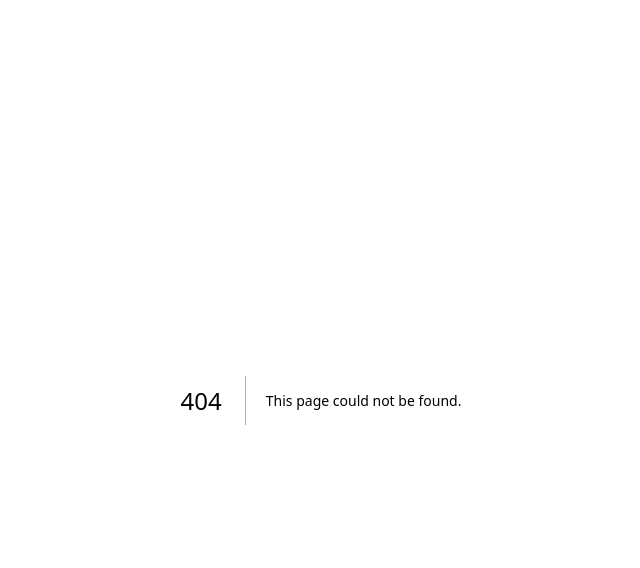
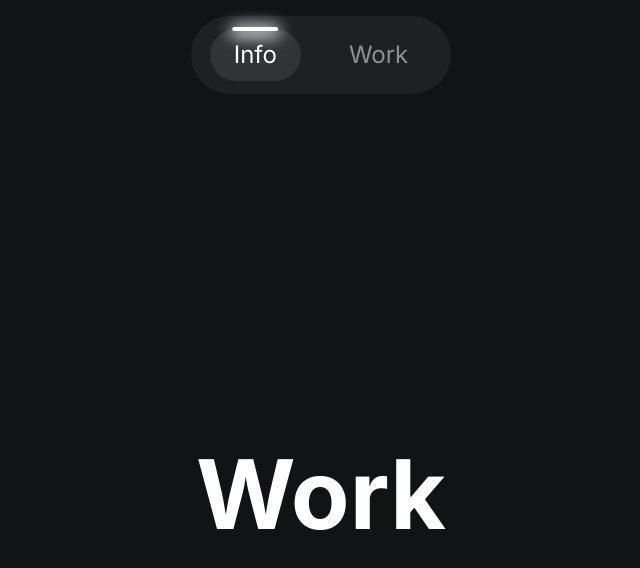
Before and after one commit to KetanKumavat/Portfolio-2, a Next.js app: page /work in a window 1280 px wide. Before the commit this address had no page. Shown: the top 568 px of the page, without its empty margins (319-959 px from the left). Built offline with nearby package versions, Linux system fonts and the light colour scheme.

Commit message:
toggler done

```diff
--- a/src/app/components/Home.jsx
+++ b/src/app/components/Home.jsx
@@ -1,11 +1,11 @@
-import React from 'react'
+import React from "react";
 
 function Home() {
   return (
-    <div>
-
+    <div className="flex w-full h-screen justify-center items-center">
+      <h1 className="text-white text-8xl font-bold">Home</h1>
     </div>
-  )
+  );
 }
 
-export default Home
+export default Home;
--- /dev/null
+++ b/src/app/components/Toggler.jsx
@@ -0,0 +1,39 @@
+"use client"
+import React, { useState } from "react";
+import { useRouter } from "next/navigation";
+
+function Toggler() {
+  const Router = useRouter();
+  const [activeButton, setActiveButton] = useState("info");
+
+  const handleButtonClick = (buttonName) => {
+    setActiveButton(buttonName);
+    Router.push(buttonName === "info" ? "/" : "/work");
+  };
+
+  return (
+    <div class="wrapper">
+      <div class="tabsHolder">
+        <input
+          type="radio"
+          name="tabs"
+          id="info"
+          value="info"
+          checked={activeButton === "info"}
+          onClick={() => handleButtonClick("info")}
+        />
+        <label for="info">Info</label>
+        <input
+          type="radio"
+          name="tabs"
+          id="work"
+          value="work"
+          onClick={() => handleButtonClick("work")}
+        />
+        <label for="work">Work</label>
+      </div>
+    </div>
+  );
+}
+
+export default Toggler;
--- a/src/app/globals.css
+++ b/src/app/globals.css
@@ -2,32 +2,77 @@
 @tailwind components;
 @tailwind utilities;
 
-:root {
-  --foreground-rgb: 0, 0, 0;
-  --background-start-rgb: 214, 219, 220;
-  --background-end-rgb: 255, 255, 255;
-}
-
-@media (prefers-color-scheme: dark) {
-  :root {
-    --foreground-rgb: 255, 255, 255;
-    --background-start-rgb: 0, 0, 0;
-    --background-end-rgb: 0, 0, 0;
-  }
+* {
+  margin: 0;
+  padding: 0;
 }
 
 body {
-  color: rgb(var(--foreground-rgb));
-  background: linear-gradient(
-      to bottom,
-      transparent,
-      rgb(var(--background-end-rgb))
-    )
-    rgb(var(--background-start-rgb));
+  background-color: #101415;
 }
+.wrapper{
+  display: flex;
+  justify-content: center;
+  align-items: center;
+  border-radius: 100vh;
+  width: 100%;
+  background-color: #101415;
+  padding: 0 1rem;
+  margin-top: 2vh;
+}
+            label {
+            position: relative;
+            text-align: center;
+            text-decoration: none;
+            font-size: 1.5rem;
+            color: hsl(0 0% 100% / 0.5);
+            background: hsl(195, 4%, 20% / 0);
+            padding: 0.5rem 1.5rem;
+            border-radius: 100vh;
+            /* width: 130px; */
+            transition: all linear 1s;
+        }
+        label::before {
+            content: '';
+            position: absolute;
+            height: 0.25rem;
+            width: 50%;
 
-@layer utilities {
-  .text-balance {
-    text-wrap: balance;
-  }
-}
+            top: 0;
+            left: 50%;
+            transform: translate(-50%,-50%);
+
+            border-radius: 100vh;
+
+            background: hsl(0 0% 100%);
+            box-shadow: 0 0 1rem 1px white, 0 4px 1rem 1px white;
+            opacity: 0;
+            transition: all linear 1s;
+        }
+        /* label:active::before {
+            opacity: 1;
+        } */
+        input:checked + label::before {
+            opacity: 1;
+        }
+        /* label:active {
+            background: hsl(195 4% 20% / 1);
+            color: hsl(0 0% 100%);
+        } */
+        input:checked + label {
+            background: hsl(195 4% 20% / 1);
+            color: hsl(0 0% 100%);
+        }
+
+
+        .tabsHolder {
+            background: hsl(210, 9%, 13%);
+            padding: 0.8rem 1.2rem;
+            border-radius: 100vh;
+            display: flex;
+            gap: 1.5rem;
+        }
+
+        input {
+            display: none;
+        }
--- a/src/app/layout.js
+++ b/src/app/layout.js
@@ -1,17 +1,20 @@
 import { Inter } from "next/font/google";
 import "./globals.css";
-
+import Toggler from "./components/Toggler";
 const inter = Inter({ subsets: ["latin"] });
 
 export const metadata = {
   title: "Ketan Kumavat",
-  description: "Generated by create next app",
+  description: "Portfolio",
 };
 
 export default function RootLayout({ children }) {
   return (
     <html lang="en">
-      <body className={inter.className}>{children}</body>
+      <body className={inter.className}>
+        <Toggler />
+        {children}
+      </body>
     </html>
   );
 }
--- a/src/app/page.js
+++ b/src/app/page.js
@@ -1,113 +1,10 @@
-import Image from "next/image";
+import Hero from "./components/Home";
+import Toggler from "./components/Toggler";
 
 export default function Home() {
   return (
-    <main className="flex min-h-screen flex-col items-center justify-between p-24">
-      <div className="z-10 max-w-5xl w-full items-center justify-between font-mono text-sm lg:flex">
-        <p className="fixed left-0 top-0 flex w-full justify-center border-b border-gray-300 bg-gradient-to-b from-zinc-200 pb-6 pt-8 backdrop-blur-2xl dark:border-neutral-800 dark:bg-zinc-800/30 dark:from-inherit lg:static lg:w-auto  lg:rounded-xl lg:border lg:bg-gray-200 lg:p-4 lg:dark:bg-zinc-800/30">
-          Get started by editing&nbsp;
-          <code className="font-mono font-bold">src/app/page.js</code>
-        </p>
-        <div className="fixed bottom-0 left-0 flex h-48 w-full items-end justify-center bg-gradient-to-t from-white via-white dark:from-black dark:via-black lg:static lg:h-auto lg:w-auto lg:bg-none">
-          <a
-            className="pointer-events-none flex place-items-center gap-2 p-8 lg:pointer-events-auto lg:p-0"
-            href="https://vercel.com?utm_source=create-next-app&utm_medium=appdir-template&utm_campaign=create-next-app"
-            target="_blank"
-            rel="noopener noreferrer"
-          >
-            By{" "}
-            <Image
-              src="/vercel.svg"
-              alt="Vercel Logo"
-              className="dark:invert"
-              width={100}
-              height={24}
-              priority
-            />
-          </a>
-        </div>
-      </div>
-
-      <div className="relative flex place-items-center before:absolute before:h-[300px] before:w-full sm:before:w-[480px] before:-translate-x-1/2 before:rounded-full before:bg-gradient-radial before:from-white before:to-transparent before:blur-2xl before:content-[''] after:absolute after:-z-20 after:h-[180px] after:w-full sm:after:w-[240px] after:translate-x-1/3 after:bg-gradient-conic after:from-sky-200 after:via-blue-200 after:blur-2xl after:content-[''] before:dark:bg-gradient-to-br before:dark:from-transparent before:dark:to-blue-700 before:dark:opacity-10 after:dark:from-sky-900 after:dark:via-[#0141ff] after:dark:opacity-40 before:lg:h-[360px] z-[-1]">
-        <Image
-          className="relative dark:drop-shadow-[0_0_0.3rem_#ffffff70] dark:invert"
-          src="/next.svg"
-          alt="Next.js Logo"
-          width={180}
-          height={37}
-          priority
-        />
-      </div>
-
-      <div className="mb-32 grid text-center lg:max-w-5xl lg:w-full lg:mb-0 lg:grid-cols-4 lg:text-left">
-        <a
-          href="https://nextjs.org/docs?utm_source=create-next-app&utm_medium=appdir-template&utm_campaign=create-next-app"
-          className="group rounded-lg border border-transparent px-5 py-4 transition-colors hover:border-gray-300 hover:bg-gray-100 hover:dark:border-neutral-700 hover:dark:bg-neutral-800/30"
-          target="_blank"
-          rel="noopener noreferrer"
-        >
-          <h2 className={`mb-3 text-2xl font-semibold`}>
-            Docs{" "}
-            <span className="inline-block transition-transform group-hover:translate-x-1 motion-reduce:transform-none">
-              -&gt;
-            </span>
-          </h2>
-          <p className={`m-0 max-w-[30ch] text-sm opacity-50`}>
-            Find in-depth information about Next.js features and API.
-          </p>
-        </a>
-
-        <a
-          href="https://nextjs.org/learn?utm_source=create-next-app&utm_medium=appdir-template-tw&utm_campaign=create-next-app"
-          className="group rounded-lg border border-transparent px-5 py-4 transition-colors hover:border-gray-300 hover:bg-gray-100 hover:dark:border-neutral-700 hover:dark:bg-neutral-800 hover:dark:bg-opacity-30"
-          target="_blank"
-          rel="noopener noreferrer"
-        >
-          <h2 className={`mb-3 text-2xl font-semibold`}>
-            Learn{" "}
-            <span className="inline-block transition-transform group-hover:translate-x-1 motion-reduce:transform-none">
-              -&gt;
-            </span>
-          </h2>
-          <p className={`m-0 max-w-[30ch] text-sm opacity-50`}>
-            Learn about Next.js in an interactive course with&nbsp;quizzes!
-          </p>
-        </a>
-
-        <a
-          href="https://vercel.com/templates?framework=next.js&utm_source=create-next-app&utm_medium=appdir-template&utm_campaign=create-next-app"
-          className="group rounded-lg border border-transparent px-5 py-4 transition-colors hover:border-gray-300 hover:bg-gray-100 hover:dark:border-neutral-700 hover:dark:bg-neutral-800/30"
-          target="_blank"
-          rel="noopener noreferrer"
-        >
-          <h2 className={`mb-3 text-2xl font-semibold`}>
-            Templates{" "}
-            <span className="inline-block transition-transform group-hover:translate-x-1 motion-reduce:transform-none">
-              -&gt;
-            </span>
-          </h2>
-          <p className={`m-0 max-w-[30ch] text-sm opacity-50`}>
-            Explore starter templates for Next.js.
-          </p>
-        </a>
-
-        <a
-          href="https://vercel.com/new?utm_source=create-next-app&utm_medium=appdir-template&utm_campaign=create-next-app"
-          className="group rounded-lg border border-transparent px-5 py-4 transition-colors hover:border-gray-300 hover:bg-gray-100 hover:dark:border-neutral-700 hover:dark:bg-neutral-800/30"
-          target="_blank"
-          rel="noopener noreferrer"
-        >
-          <h2 className={`mb-3 text-2xl font-semibold`}>
-            Deploy{" "}
-            <span className="inline-block transition-transform group-hover:translate-x-1 motion-reduce:transform-none">
-              -&gt;
-            </span>
-          </h2>
-          <p className={`m-0 max-w-[30ch] text-sm opacity-50 text-balance`}>
-            Instantly deploy your Next.js site to a shareable URL with Vercel.
-          </p>
-        </a>
-      </div>
-    </main>
+    <div>
+      <Hero />
+    </div>
   );
 }
--- /dev/null
+++ b/src/app/work/page.js
@@ -0,0 +1,11 @@
+import React from 'react'
+
+function page() {
+  return (
+    <div className="w-full h-screen flex justify-center items-center">
+      <h1 className="text-white text-8xl font-bold">Work</h1>
+    </div>
+  );
+}
+
+export default page
```
